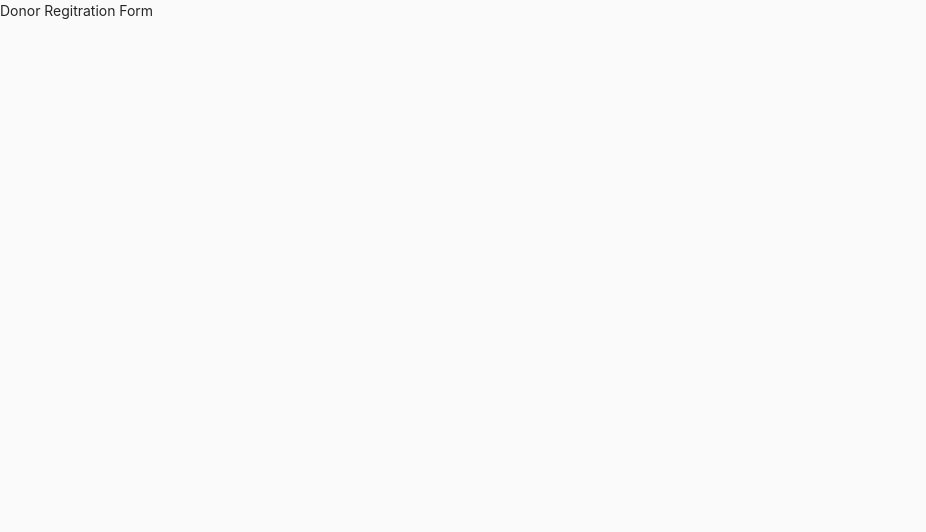
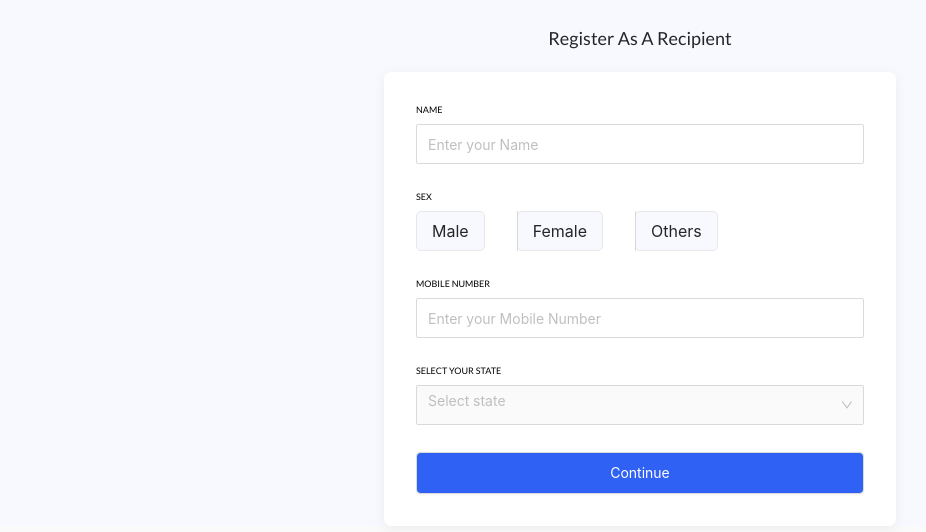
Before and after one commit to Souro-23/covidcareapp, a React (Create React App) app: page /register/donor in a window 1280 px wide. Shown: the top 532 px of the page, without its empty margins (0-926 px from the left). Built offline with nearby package versions, Linux system fonts and the light colour scheme.

Commit message:
Before after forms updated

```diff
--- /dev/null
+++ b/src/Containers/DonorRegistration/Before/BeforeForm.js
@@ -0,0 +1,90 @@
+import React ,{useState} from 'react'
+import classes from '../DonorRegistration.module.css'
+import { Col, Row,Input,Radio,Button,Select } from 'antd'
+import states from '../states.json'
+
+export default function BeforeForm() {
+    const { Option } = Select;
+    const [name, setName] = useState('');
+    const [number, setNumber] = useState('');
+    const [gender, setGender] = useState('');
+    const [state, setState] = useState('');
+
+    const manageName = (value) => {
+        console.log("name" , value);
+        setName(value);
+    };
+
+    const manageGender = (value) => {
+        console.log("value" , value.target.value);
+        setGender(value);
+    };
+
+    const manageNumber = (value) => {
+        console.log("number" , value);
+        setNumber(value);
+    };
+
+    const manageState = (value) => {
+        console.log("state" , value);
+        setState(value);
+    };
+
+    return (
+        <>
+         {/* <Row justify='center'>
+            <Col sm={24} xs={24}>
+                <div className={classes.headerBox}>
+                    <span  className={classes.header}>Register As A Donor</span>
+                </div>
+            </Col>
+        </Row> */}
+        <Row  className={classes.formBox}>
+            <div style={{width:'100vw'}}>
+                <div className={classes.formField}>
+                    <p className={classes.title}>
+                        name
+                    </p>
+                    <Input type='text'  onChange={manageName} className={classes.inputField} placeholder="Enter your Name"  />
+                </div>
+                <div className={classes.formField}>
+                    <p className={classes.title}>
+                        sex
+                    </p>
+                    <Radio.Group size='large'  onChange={manageGender} className={classes.radioGroup}>
+                        <Radio.Button className={classes.radioButton} value="male">Male</Radio.Button>
+                        <Radio.Button className={classes.radioButton} value="female">Female</Radio.Button>
+                        <Radio.Button className={classes.radioButton} value="others">Others</Radio.Button>
+                    </Radio.Group>
+
+                </div>
+                <div className={classes.formField}>
+                    <p className={classes.title}>
+                        mobile number
+                    </p>
+                    <Input type='number'  onChange={manageNumber} className={classes.inputField} placeholder="Enter your Mobile Number"  />
+                </div>
+                <div className={classes.formField}>
+                    <p className={classes.title}>
+                        select your state
+                    </p>
+
+                    <Select  placeholder="Select state" style={{ width: '100%' }} onChange={manageState}>
+                    {states.map(state => {
+                        return(
+                            <Option value={state.key}>{state.name}</Option>
+                        )})
+                    }
+                    </Select>
+
+                </div>
+            </div>
+            <Button block className={classes.Button}>
+                Continue
+            </Button>
+        </Row>
+
+
+        </>
+    )
+}
--- a/src/Containers/DonorRegistration/DonorRegistration.js
+++ b/src/Containers/DonorRegistration/DonorRegistration.js
@@ -1,9 +1,26 @@
-import React from 'react'
+import React, { useState } from "react";
+import classes from "./DonorRegistration.module.css";
+import BeforeForm from "./Before/BeforeForm";
+import { Button } from "antd";
 
-export default function DonorRegistration() {
-    return (
-        <div>
-            Donor Regitration Form
+export default function PlasmaRecipientForm() {
+    const [name, setname] = useState("");
+    const [gender, setGender] = useState("");
+    const [mobileNumber, setMobileNumber] = useState("");
+    const [state, setState] = useState("");
+    const [bloodGroup, setBloodGroup] = useState("");
+    const [location, setLocation] = useState("");
+    const [covidPositive, setCovidPositive] = useState(null);
+    const [date, setDate] = useState(null);
+
+    const [step, setStep] = useState(0);
+
+    return <>
+        <div className={classes.body}>
+            <div className={classes.formTitle}>
+                <h1>Register As A Recipient</h1>
+            </div>
+            {step === 0 ? <BeforeForm /> : null}
         </div>
-    )
+    </>;
 }
--- /dev/null
+++ b/src/Containers/DonorRegistration/DonorRegistration.module.css
@@ -0,0 +1,118 @@
+/* Donor */
+.body{
+    background-color: #F7F9FF;
+  }
+  .formTitle{
+    padding: 1.5rem 0 0.7rem 0;
+  }
+  .formTitle h1{
+    font-size: 18px;
+    font-family: 'Lato', sans-serif;
+    text-align: center;
+  }
+
+
+
+
+
+
+
+
+/*   Before */
+.headerBox{
+    padding: 2rem;
+}
+
+.header{
+    top: 101px;
+    left: 38px;
+    width: 159px;
+    height: 22px;
+    text-align: left;
+    font: normal normal normal 18px/22px Lato;
+    letter-spacing: 0px;
+    color: #2F2F2F;
+    opacity: 1;
+}
+
+.formBox{
+    top: 145px;
+    left: -12px;
+    background: #FFFFFF 0% 0% no-repeat padding-box;
+    box-shadow: 0px 3px 12px #A8A8A829;
+    border-radius: 7px;
+    opacity: 1;
+    padding: 2rem;
+
+}
+
+.formField{
+    height: 55px;
+    opacity: 1;
+    margin: 2rem 0;
+}
+.formField:first-child{
+    margin: 0;
+}
+.title{
+    height: 11px;
+    text-align: left;
+    font: normal normal normal 9px/11px Lato;
+    letter-spacing: 0px;
+    color: #000000;
+    text-transform: uppercase;
+    opacity: 1;
+}
+.inputField{
+    /* top: .5rem; */
+    width: 100%;
+    height: 40px;
+    opacity: 1;
+}
+.inputField:active {
+    border: 1px solid #2F61F5;
+}
+
+.radioGroup{
+    display: flex !important;
+    justify-content: space-between;
+}
+
+.radioButton{
+    background: #F7F9FF 0% 0% no-repeat padding-box !important;
+    border: 1px solid #E8E8E8 !important;
+    border-radius: 5px !important;
+    opacity: 1;
+}
+
+.ant-radio-button-wrapper:not(:first-child)::before{
+    width: 0px !important;
+}
+
+.Button{
+    height: 42px !important;
+    background: #2F61F5 0% 0% no-repeat padding-box !important;
+    border-radius: 4px !important;
+    opacity: 1;
+    color: white !important;
+    text-align: center;
+}
+
+@media only screen and (min-width: 900px){
+    .formBox{
+        width: 40%;
+        margin: 0 auto;
+    }
+    .headerBox{
+        padding: 2rem;
+        text-align: center;
+    }
+    .radioGroup{
+        display: flex !important;
+        justify-content: flex-start;
+    }
+    .radioButton{
+        margin: 0 2rem 0 0 !important;
+    }
+
+}
--- /dev/null
+++ b/src/Containers/DonorRegistration/states.json
@@ -0,0 +1,146 @@
+[
+    {
+    "key": "AN",
+    "name": "Andaman and Nicobar Islands"
+    },
+    {
+    "key": "AP",
+    "name": "Andhra Pradesh"
+    },
+    {
+    "key": "AR",
+    "name": "Arunachal Pradesh"
+    },
+    {
+    "key": "AS",
+    "name": "Assam"
+    },
+    {
+    "key": "BR",
+    "name": "Bihar"
+    },
+    {
+    "key": "CG",
+    "name": "Chandigarh"
+    },
+    {
+    "key": "CH",
+    "name": "Chhattisgarh"
+    },
+    {
+    "key": "DH",
+    "name": "Dadra and Nagar Haveli"
+    },
+    {
+    "key": "DD",
+    "name": "Daman and Diu"
+    },
+    {
+    "key": "DL",
+    "name": "Delhi"
+    },
+    {
+    "key": "GA",
+    "name": "Goa"
+    },
+    {
+    "key": "GJ",
+    "name": "Gujarat"
+    },
+    {
+    "key": "HR",
+    "name": "Haryana"
+    },
+    {
+    "key": "HP",
+    "name": "Himachal Pradesh"
+    },
+    {
+    "key": "JK",
+    "name": "Jammu and Kashmir"
+    },
+    {
+    "key": "JH",
+    "name": "Jharkhand"
+    },
+    {
+    "key": "KA",
+    "name": "Karnataka"
+    },
+    {
+    "key": "KL",
+    "name": "Kerala"
+    },
+    {
+    "key": "LD",
+    "name": "Lakshadweep"
+    },
+    {
+    "key": "MP",
+    "name": "Madhya Pradesh"
+    },
+    {
+    "key": "MH",
+    "name": "Maharashtra"
+    },
+    {
+    "key": "MN",
+    "name": "Manipur"
+    },
+    {
+    "key": "ML",
+    "name": "Meghalaya"
+    },
+    {
+    "key": "MZ",
+    "name": "Mizoram"
+    },
+    {
+    "key": "NL",
+    "name": "Nagaland"
+    },
+    {
+    "key": "OR",
+    "name": "Odisha"
+    },
+    {
+    "key": "PY",
+    "name": "Puducherry"
+    },
+    {
+    "key": "PB",
+    "name": "Punjab"
+    },
+    {
+    "key": "RJ",
+    "name": "Rajasthan"
+    },
+    {
+    "key": "SK",
+    "name": "Sikkim"
+    },
+    {
+    "key": "TN",
+    "name": "Tamil Nadu"
+    },
+    {
+    "key": "TS",
+    "name": "Telangana"
+    },
+    {
+    "key": "TR",
+    "name": "Tripura"
+    },
+    {
+    "key": "UK",
+    "name": "Uttar Pradesh"
+    },
+    {
+    "key": "UP",
+    "name": "Uttarakhand"
+    },
+    {
+    "key": "WB",
+    "name": "West Bengal"
+    }
+    ]
```
